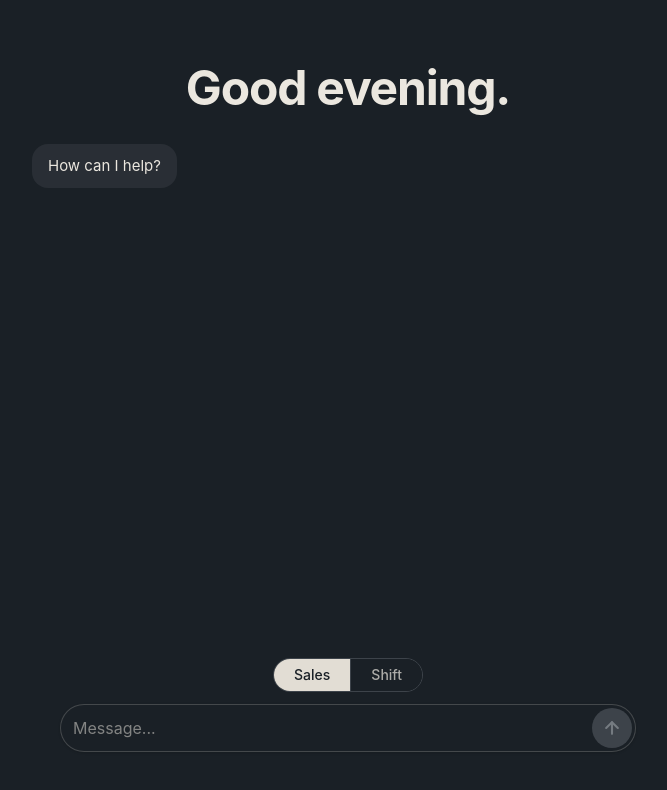
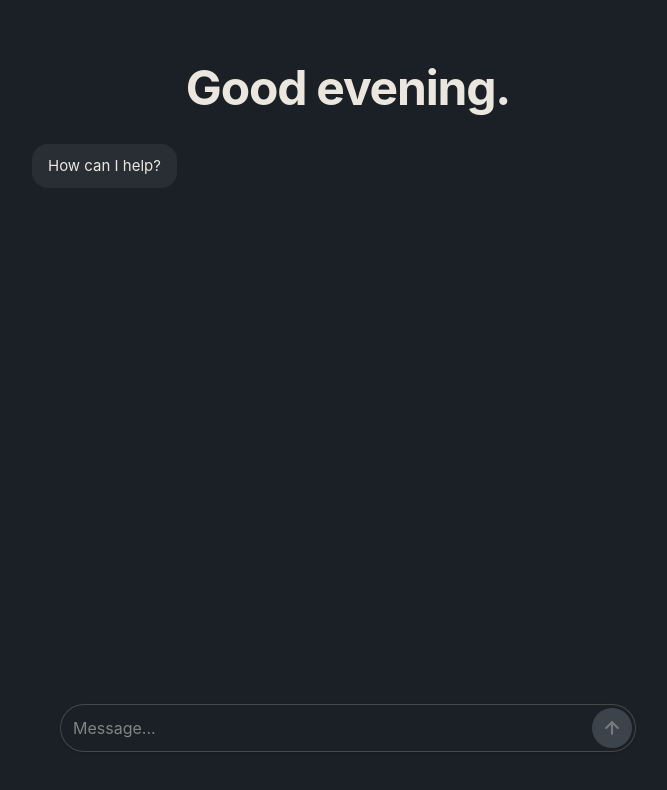
Before and after one commit to anay-schottlabs/sales-bot, a Vue app in the folder frontend/: page / in a window 1280 px wide. Shown: the top 790 px of the page, without its empty margins (292-959 px from the left). Built offline with nearby package versions, Linux system fonts and the light colour scheme.

Commit message:
Merge both instruction databases into one

```diff
--- a/frontend/src/App.vue
+++ b/frontend/src/App.vue
@@ -21,7 +21,6 @@ const messages = ref([
 ]);
 
 const messageInput = ref("");
-const questionType = ref("SALES");
 const isWaitingForResponse = ref(false);
 
 const messagesContainer = ref(null);
@@ -45,7 +44,6 @@ const greeting = computed(() => {
 
 const REQUEST_URL = "http://127.0.0.1:5000/ask?";
 const QUESTION_PARAM = "question=";
-const QUESTION_TYPE_PARAM = "question_type=";
 
 async function sendMessage() {
     if (messageInput.value != "" && !isWaitingForResponse.value) {
@@ -62,8 +60,7 @@ async function sendMessage() {
         try {
             const response = await fetch(
                 REQUEST_URL +
-                QUESTION_PARAM + encodeURIComponent(question) +
-                "&" + QUESTION_TYPE_PARAM + encodeURIComponent(questionType.value)
+                QUESTION_PARAM + encodeURIComponent(question)
             );
             const answerText = await response.text();
             messages.value.push(
@@ -110,30 +107,8 @@ async function sendMessage() {
             </div>
         </div>
 
-        <!-- selector for question type -->
-        <div class="flex justify-center shrink-0 pt-4">
-            <div class="inline-flex rounded-full border border-base-300 overflow-hidden">
-                <button
-                    type="button"
-                    class="px-5 py-1.5 text-sm font-medium transition-colors"
-                    :class="questionType === 'SALES' ? 'cursor-default bg-neutral text-neutral-content' : 'cursor-pointer bg-base-100 text-base-content/70 hover:bg-base-200'"
-                    @click="questionType = 'SALES'"
-                >
-                    Sales
-                </button>
-                <button
-                    type="button"
-                    class="border-l border-base-300 px-5 py-1.5 text-sm font-medium transition-colors"
-                    :class="questionType === 'SHIFT' ? 'cursor-default bg-neutral text-neutral-content' : 'cursor-pointer bg-base-100 text-base-content/70 hover:bg-base-200'"
-                    @click="questionType = 'SHIFT'"
-                >
-                    Shift
-                </button>
-            </div>
-        </div>
-
         <!-- input to type messages -->
-        <div class="flex justify-center pt-3 pb-12 shrink-0">
+        <div class="flex justify-center pt-6 pb-12 shrink-0">
             <div class="relative w-full max-w-xl">
                 <input
                     type="text"
```
Also changed, not shown: 2 other files (tests, documents, lock files or other folders).
